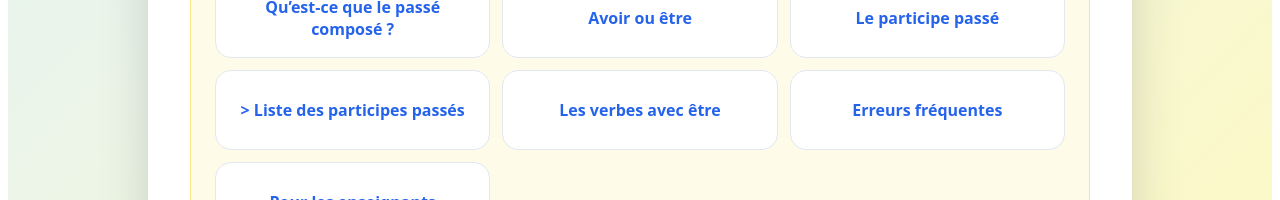
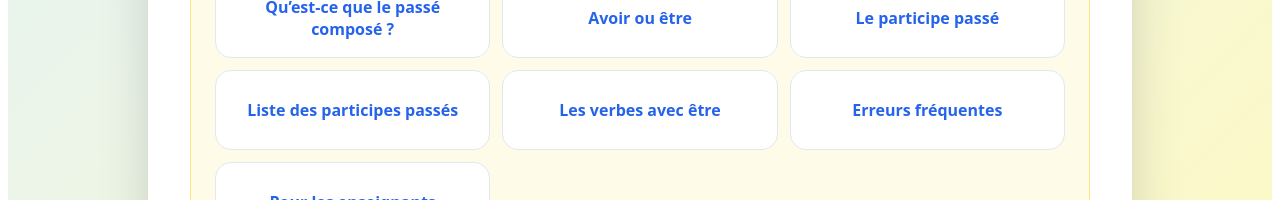
Before and after one commit to ossthun/machinepc, a Next.js app: page / in a window 1280 px wide. Shown: the part 728-928 px from the top of the page. Built offline with nearby package versions, Linux system fonts and the light colour scheme.

Commit message:
Fix formatting of Link component in index.js

```diff
--- a/pages/index.js
+++ b/pages/index.js
@@ -63,7 +63,7 @@ export default function Home() {
 
             <Link
               href="/list"
-              style={styles.contentLink}>
+              style={styles.contentLink}
             >
               Liste des participes passés
             </Link>
```
